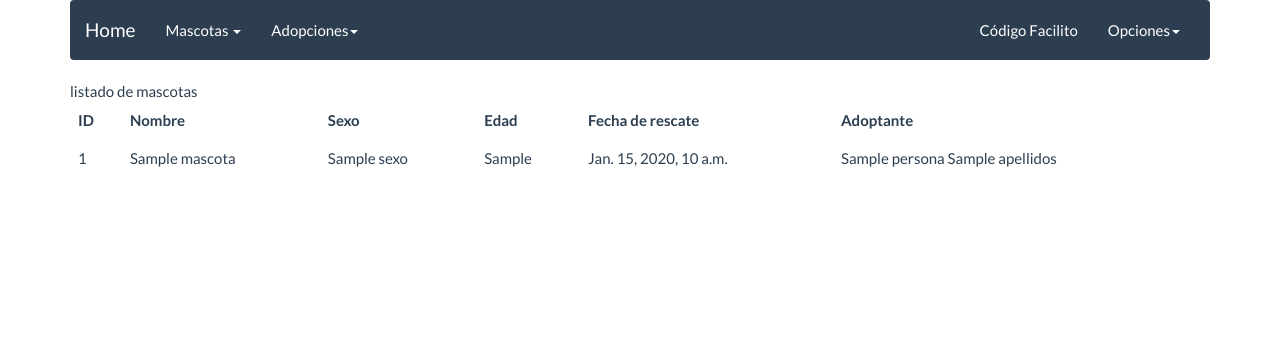
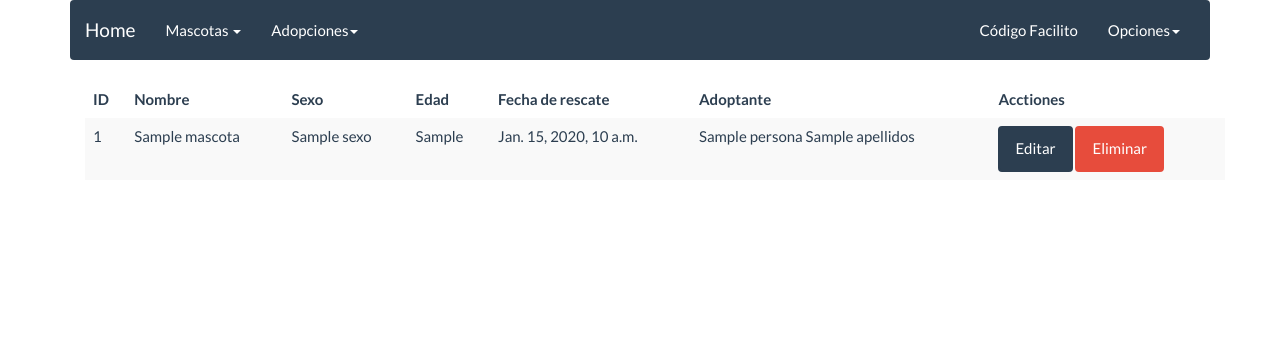
Before and after one commit to andres-aguilar/cfDjango, a Django app: template facilito/templates/mascotas/mascota_list.html in a window 1280 px wide. Shown: the top 360 px of the page. Run offline with Django 3.2, Linux system fonts and the light colour scheme; the template is opened without the code that fills it: most values are stand-ins (such as "Sample title", 1, 10 or a date in 2020); some libraries are stand-ins or nearby versions.

Commit message:
Agregando el editar y eliminar para mascotas

```diff
--- a/facilito/facilito/apps/mascotas/urls.py
+++ b/facilito/facilito/apps/mascotas/urls.py
@@ -1,8 +1,10 @@
 from django.conf.urls import url
-from facilito.apps.mascotas.views import index, mascota_view, mascota_list
+from facilito.apps.mascotas.views import index, mascota_view, mascota_list, mascota_edit, mascota_delete
 
 urlpatterns = [
     url(r'^$', index, name='index'),
     url(r'^nuevo$', mascota_view, name='mascota_view'),
-    url(r'^listar$', mascota_list, name='mascota_listar')
+    url(r'^listar$', mascota_list, name='mascota_listar'),
+    url(r'^editar/(?P<id_mascota>\d+)/$', mascota_edit, name='mascota_editar'),
+    url(r'^eliminar/(?P<id_mascota>\d+)/$', mascota_delete, name='mascota_eliminar'),
 ]
--- a/facilito/templates/mascotas/mascota_list.html
+++ b/facilito/templates/mascotas/mascota_list.html
@@ -4,9 +4,8 @@
 
 {% block content %}
 
-    listado de mascotas
-
-    <table class="table">
+    <div class="container">
+    <table class="table table-striped ">
         <thead>
             <tr>
                 <th> ID </th>
@@ -15,6 +14,7 @@
                 <th> Edad </th>
                 <th> Fecha de rescate </th>
                 <th> Adoptante </th>
+                <th> Acctiones </th>
             </tr>
         </thead>
         <tbody>
@@ -27,6 +27,10 @@
                 <td> {{ mascota.edad_aproximada }} </td>
                 <td> {{ mascota.fecha_rescate }} </td>
                 <td> {{ mascota.persona.nombre }} {{ mascota.persona.apellidos }} </td>
+                <td>
+                    <a class="btn btn-primary" href="{% url 'mascotas:mascota_editar' mascota.id %}"> Editar </a>
+                    <a class="btn btn-danger" href="{% url 'mascotas:mascota_eliminar' mascota.id %}"> Eliminar </a>
+                </td>
             </tr>
             {% endfor %}
         {% else %}
@@ -34,5 +38,6 @@
         {% endif %}
         </tbody>
     </table>
+    </div>
 
 {% endblock content %}
```
Also changed, not shown: facilito/facilito/apps/mascotas/views.py (+26 -1 lines), facilito/templates/mascotas/mascota_delete.html (added, +11 -0 lines).
